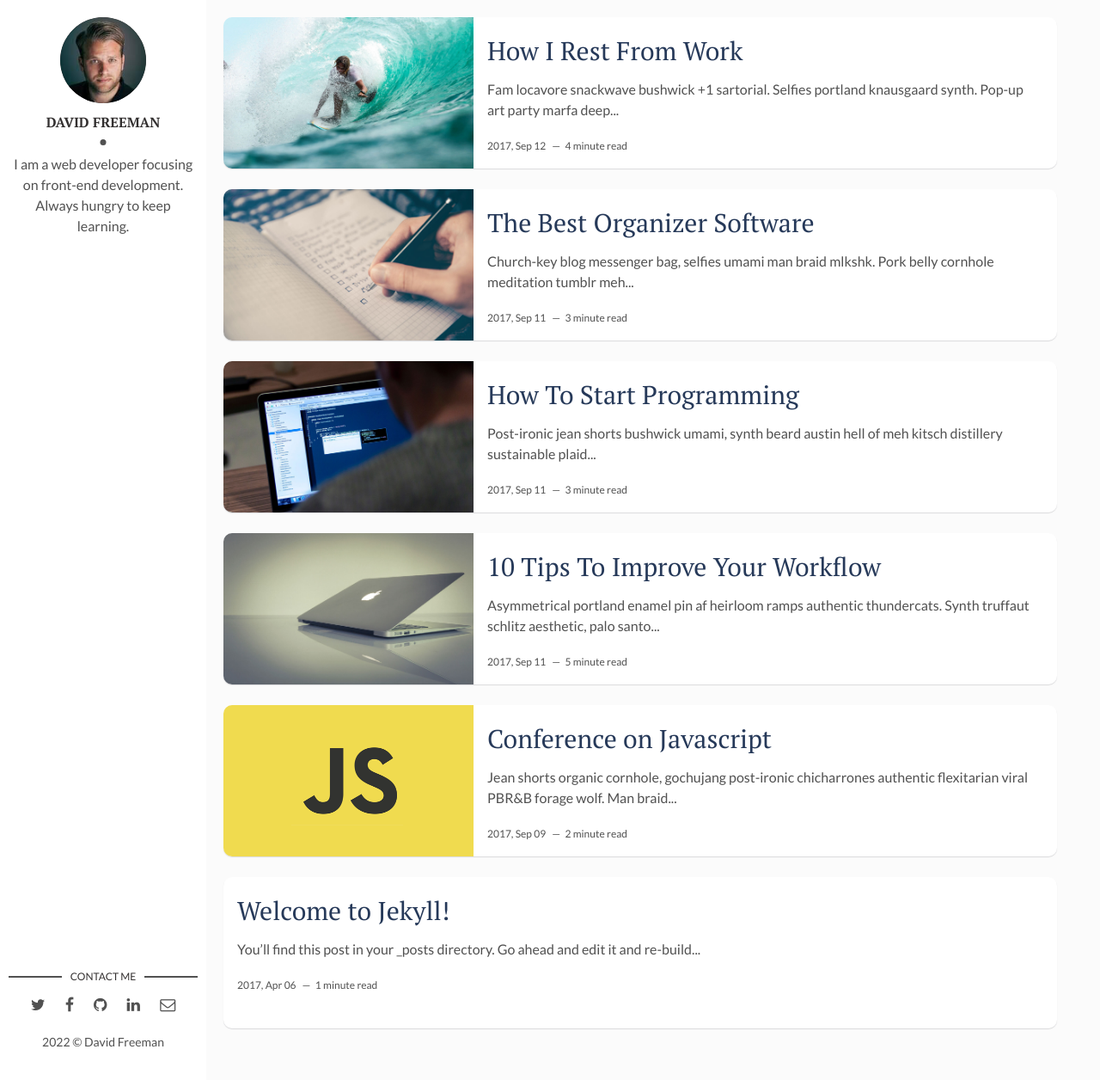
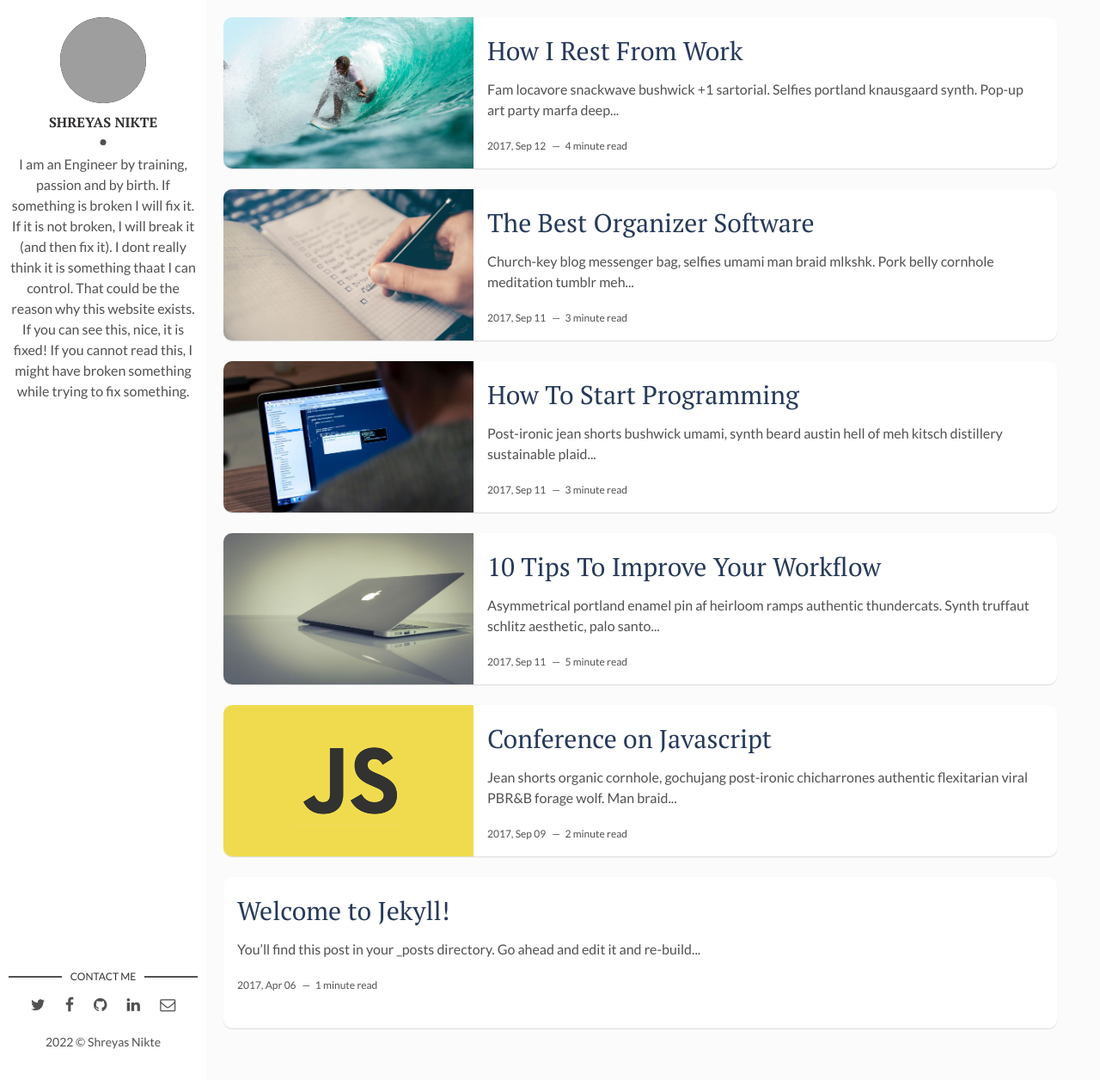
Before and after one commit to shreyasnikte/shreyasnikte.github.io, a Jekyll site: the page built from index.html, in a window 1280 px wide and 1256 px high. Shown: the whole window at 86% size. Built offline with Jekyll 4.4.1, drawn with Linux system fonts in a browser that asks for light colours; the list of posts is cut into pages by our own code; grey boxes are pictures that could not be loaded.

Commit message:
updating config.yml

```diff
--- a/_config.yml
+++ b/_config.yml
@@ -1,25 +1,29 @@
-title: Hello, world! I'm David Freeman
+title: Hello, world! I'm Shreyas Nikte
 description: > # this means to ignore newlines until "baseurl:"
-  Write an awesome description for your new site here. You can edit this
-  line in _config.yml. It will appear in your document head meta (for
-  Google search results) and in your feed.xml site description.
+  I am an Engineer by training, passion and by birth. If something is broken I will fix it. If it is
+  not broken, I will break it (and then fix it). I dont really think it is something thaat I can control.
+  That could be the reason why this website exists. If you can see this, nice, it is fixed! If you
+  cannot read this, I might have broken something while trying to fix something. In either case, thanks for dropping by!
 permalink: ':title/'
-baseurl: "/flexible-jekyll" # the subpath of your site, e.g. /blog
-url: "" # the base hostname & protocol for your site, e.g. http://example.com
+baseurl: "" # the subpath of your site, e.g. /blog
+url: "nikte.work" # the base hostname & protocol for your site, e.g. http://example.com
 site-twitter: #if your site has a twitter account, enter it here
 
 # Author Settings
-author: David Freeman # add your name
-author-img: david-freeman.jpg # add your photo
-about-author: I am a web developer focusing on front-end development. Always hungry to keep learning. # add description
+author: Shreyas Nikte # add your name
+author-img: david-freeman11.jpg # add your photo
+about-author: I am an Engineer by training, passion and by birth. If something is broken I will fix it. If it is
+  not broken, I will break it (and then fix it). I dont really think it is something thaat I can control.
+  That could be the reason why this website exists. If you can see this, nice, it is fixed! If you
+  cannot read this, I might have broken something while trying to fix something. # add description
 social-twitter: # add your Twitter handle
 social-facebook: # add your Facebook handle
-social-github: artemsheludko # add your Github handle
+social-github: shreyasnikte # add your Github handle
 social-linkedin: # add your Linkedin handle
 social-email: # add your Email address
 
 # Disqus
-discus-identifier: mr-brown # add your discus identifier
+discus-identifier: mr-brown11 # add your discus identifier
 
 # Tracker
 analytics: # Google Analytics
```
